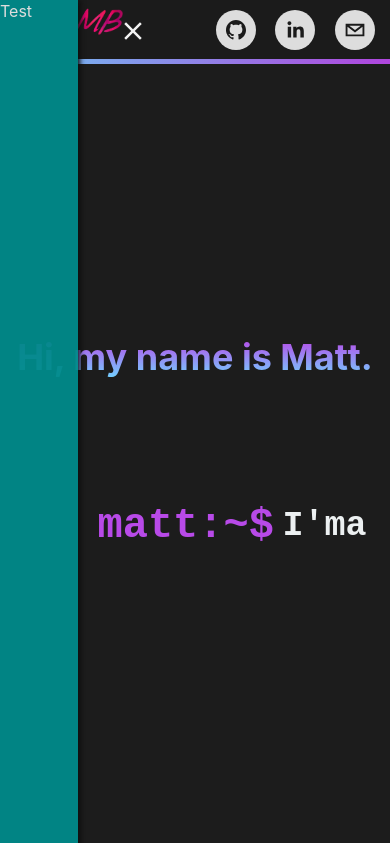
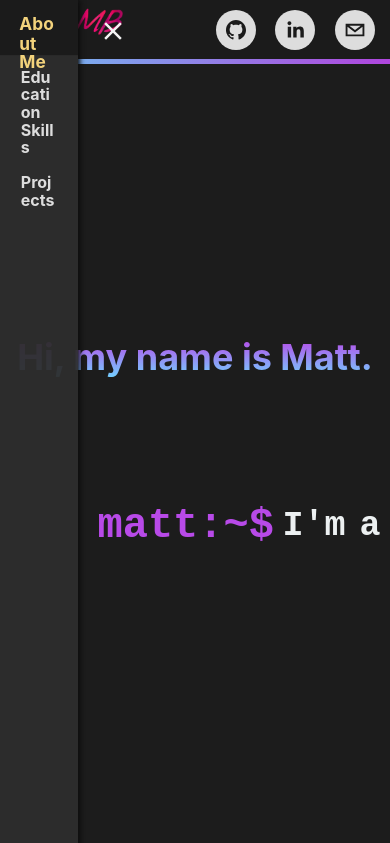
Before and after one commit to mattbolles/personalsite2.0, a Gatsby site in the folder personal-site/: page / in a window 390 px wide. Both pictures are taken after a click on the button 28 px from the left and 34 px from the top of the page. Shown: the top 843 px of the page. Built offline with nearby package versions, Linux system fonts and the light colour scheme; Gatsby itself is replaced by a stand-in of ours.

Commit message:
Hamburger menu finished.

```diff
--- a/personal-site/src/components/Menu.js
+++ b/personal-site/src/components/Menu.js
@@ -1,10 +1,25 @@
 import React, { useState } from "react";
 import { MdClose } from "@react-icons/all-files/md/MdClose"
 import { FiMenu } from "@react-icons/all-files/fi/FiMenu"
+import { graphql, useStaticQuery } from "gatsby";
 
 const Menu = () => {
+const data = useStaticQuery(graphql`
+  query MenuDataQuery {
+    allMenuJson {
+      edges {
+        node {
+            title
+            link
+            color
+        }
+      }
+    }
+  }
+`);
 
 const [menuOpen, setMenuOpen] = useState(false);
+const [selectedLink, setSelectedLink] = useState(-1);
 
 const handleMenuClick = () => {
     setMenuOpen(prev => !prev)
@@ -13,6 +28,7 @@ const handleMenuClick = () => {
 const closeMenu = () => {
     setMenuOpen(false);
 }
+
 
     return(
         <div className="menu">
@@ -24,7 +40,25 @@ const closeMenu = () => {
                 <FiMenu style = {{color: "#7b7b7b", width: "30px", height: "30px"}}/>}
                 </button>
                 <ul className={`menuNav ${menuOpen ? " showMenu" : ""}`}>
-                <a href="http://google.com" target="_blank" onClick={() => closeMenu()}>Test</a>
+                <div className = "skills">
+                    {data.allMenuJson.edges.map(({ node }, index) => (
+                        // appends showMenu to classname if open, appends selected if hovered over
+                    <div className = {`menu-link ${menuOpen ? " showMenu" : ""} ${selectedLink === index ? "selected" : ""}`}
+
+                    key = {index} onMouseEnter={()=> setSelectedLink(index)} onMouseLeave={() => setSelectedLink(-1)}>
+                        <h4>
+
+                        {
+                            selectedLink === index ?
+                            <a href={node.link} style = {{color: node.color}} onClick = {() => closeMenu()}>{node.title}</a>
+                            :
+                            <a href={node.link} onClick = {() => closeMenu()}>{node.title}</a>
+
+                        }</h4>
+                    </div>
+                    ))}
+                </div>
+
                 </ul>
 
             </nav>
--- a/personal-site/src/components/layout.css
+++ b/personal-site/src/components/layout.css
@@ -828,7 +828,7 @@ a:visited {
 }
 .site-intro-animation-container-list {
   margin-top: 0;
-  padding-left: 175px;
+  padding-left: 197px;
   text-align: left;
   list-style: none;
 
@@ -1081,7 +1081,7 @@ a:visited {
 }
 
 .hamburger-menu-button.showMenu {
-  left: 25%;
+  left: 20%;
 }
 
 .menuNav {
@@ -1089,7 +1089,7 @@ a:visited {
   list-style: none;
   position: fixed;
   top: 0;
-  background: darkcyan;
+  background: #2e2e2e;
   left: 0;
   bottom: 0;
   height: 100vh;
@@ -1110,3 +1110,31 @@ a:visited {
 .menuNav li:first-chld {
   margin-top: 7rem;
 }
+
+.menu-link {
+  width: 100%;
+  height: 5vh;
+  transition: all 0.3s ease 0s;
+  padding-left: 1.3rem;
+  padding-right: 1.3rem;
+  padding-top: 1rem;
+  padding-bottom: 2.3rem;
+  transition: all 0.2s ease 0s
+}
+
+.menu-link.selected {
+  transition: all 0.3s ease 0s;
+  transform: scale(1.08);
+  padding-left: 1.3rem;
+  padding-right: 1.3rem;
+  padding-top: 1rem;
+  padding-bottom: 2.3rem;
+  background-color: #1c1c1c;
+  color: #1c1c1c;
+  transition: all 0.2s ease 0s
+}
+
+.menu-link.selected a {
+  color: #1c1c1c;
+  transition: all 0.2s ease 0s
+}
--- /dev/null
+++ b/personal-site/src/data/menu.json
@@ -0,0 +1,22 @@
+[
+    {
+        "title": "About Me",
+        "link": "#about-me",
+        "color": "#ffde82"
+    },
+    {
+        "title": "Education",
+        "link": "#education",
+        "color": "#96ffcd"
+    },
+    {
+        "title": "Skills",
+        "link": "#skills",
+        "color": "#b8ceff"
+    },
+    {
+        "title": "Projects",
+        "link": "#projects",
+        "color": "#dfc0fc"
+    }
+]
```
